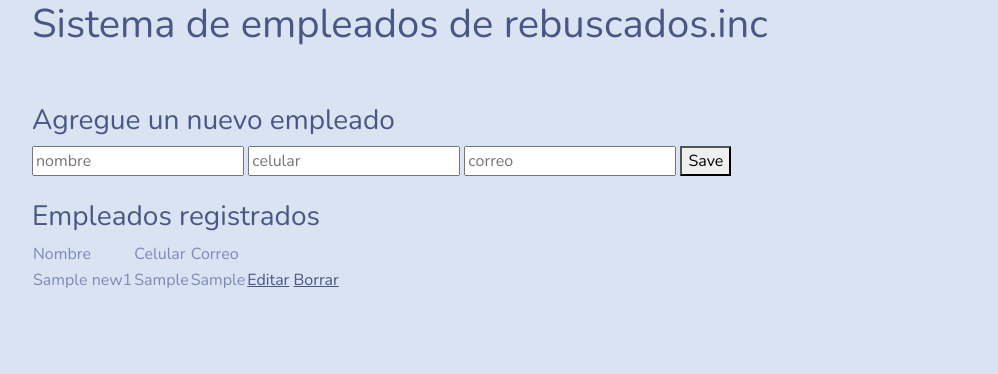
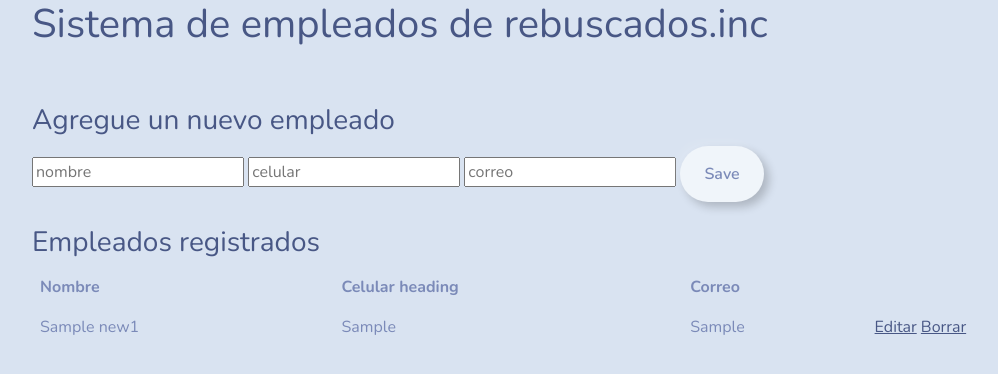
Before and after one commit to Santilanzii/TPbackend, a Flask app: page / in a window 1280 px wide. Shown: the top 374 px of the page, without its empty margins (50-1048 px from the left). Run offline with Flask 3, Linux system fonts and the light colour scheme; tables that the repository leaves empty or names only in its code hold one stand-in row (values such as "Sample post"); some libraries are stand-ins or nearby versions.

Commit message:
Add files via upload

```diff
--- a/templates/index.html
+++ b/templates/index.html
@@ -22,25 +22,33 @@
 <h1>Sistema de empleados de rebuscados.inc</h1>
 <br></br>
 <h3>Agregue un nuevo empleado</h3>
+
 <form action = "/add_contact" method="POST">
 <input type ="text" name="nombre" placeholder="nombre">
 <!--<input type ="text" name="id" placeholder="id">-->
 <input type ="text" name="celular" placeholder="celular">
 <input type ="text" name="correo" placeholder="correo">
-<button ytpe="submit">
+
+<button ytpe="submit" class="btn btn-outline-light">
     Save
 </button>
 <br></br>
 <h3>Empleados registrados </h3>
+
+<!--Tabla -->
 <table>
-    <thread>
+
+<table class="table table-hover">
+
+
+    <thead>
       <tr>
-        <td>Nombre</td>
-        <td>Celular</td>
-        <td>Correo</td>
-
+        <th scope="col">Nombre</th>
+        <th scope="col">Celular heading</th>
+        <th scope="col">Correo</th>
       </tr>
-    </thread>
+    </thead>
+    <tbody>
         <tbody>
             {%for contact in contacts %}
         <tr>
```
Also changed, not shown: templates/edit.html (line endings or trailing spaces), templates/layaout.html (line endings or trailing spaces). Lines whose indentation alone changed are shown as unchanged.
